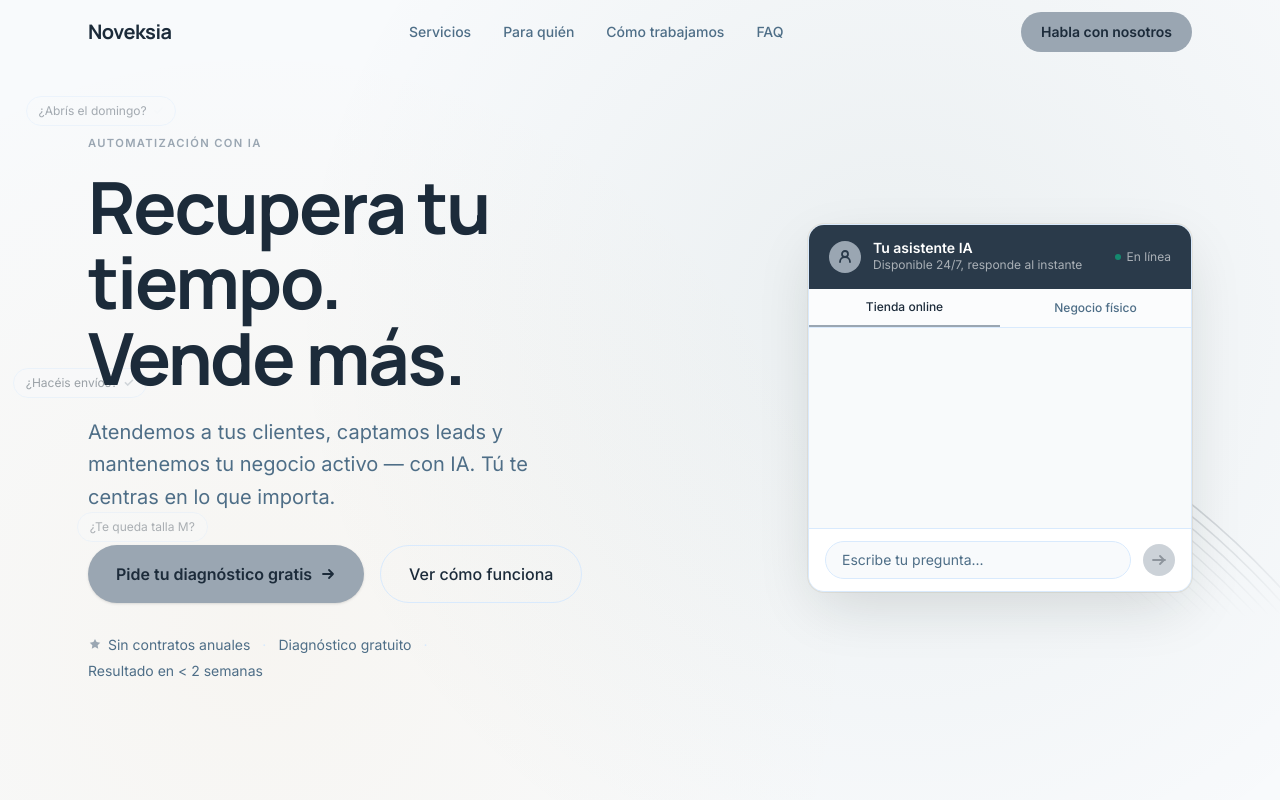
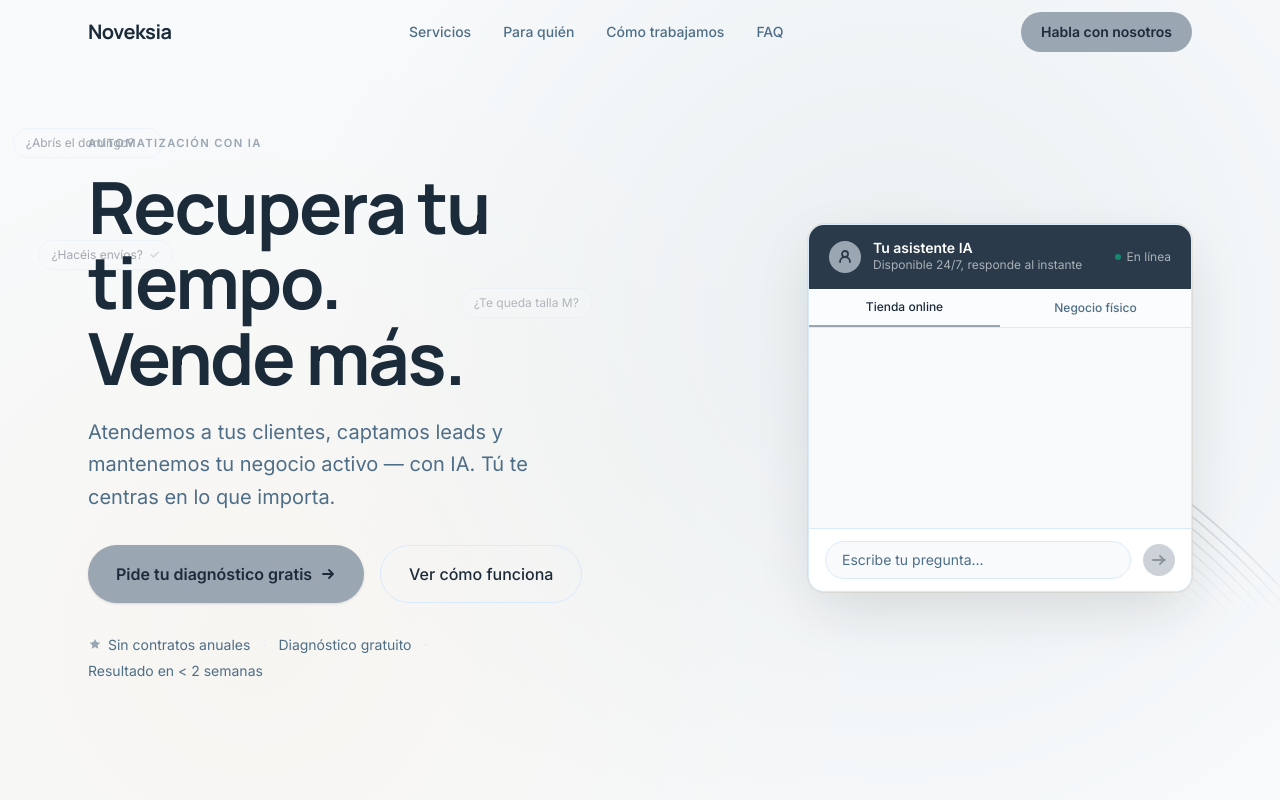
Before and after one commit to Noveksia/Noveksia-WebSite, a Next.js app: page / in a window 1280 px wide. Shown: the top 800 px of the page. Built offline with nearby package versions, Linux system fonts and the light colour scheme.

Commit message:
concentrate floating messages around hero headline

```diff
--- a/components/FloatingMessages.tsx
+++ b/components/FloatingMessages.tsx
@@ -5,17 +5,18 @@ import { AnimatePresence, motion, useReducedMotion } from "framer-motion";
 
 // Positions relative to the hero section (inset-0 overlay).
 // opacity: how faded each slot is — lower = more background.
+// All positions clustered around the hero headline (left column, mid-upper area)
 const POSITIONS = [
-  { top: "12%",  left: "2%",  opacity: 0.38 },
-  { top: "28%",  left: "4%",  opacity: 0.32 },
-  { top: "46%",  left: "1%",  opacity: 0.42 },
-  { top: "64%",  left: "6%",  opacity: 0.35 },
-  { top: "78%",  left: "20%", opacity: 0.38 },
-  { top: "18%",  left: "30%", opacity: 0.30 },
-  { top: "56%",  left: "34%", opacity: 0.33 },
-  { top: "38%",  left: "22%", opacity: 0.28 },
-  { top: "72%",  left: "42%", opacity: 0.30 },
-  { top: "8%",   left: "48%", opacity: 0.28 },
+  { top: "16%",  left: "1%",  opacity: 0.40 },
+  { top: "22%",  left: "28%", opacity: 0.33 },
+  { top: "30%",  left: "3%",  opacity: 0.38 },
+  { top: "36%",  left: "36%", opacity: 0.30 },
+  { top: "44%",  left: "8%",  opacity: 0.42 },
+  { top: "50%",  left: "32%", opacity: 0.32 },
+  { top: "57%",  left: "2%",  opacity: 0.36 },
+  { top: "62%",  left: "22%", opacity: 0.30 },
+  { top: "24%",  left: "14%", opacity: 0.28 },
+  { top: "48%",  left: "18%", opacity: 0.35 },
 ] as const;
 
 const MAX_BUBBLES = 6;
```
